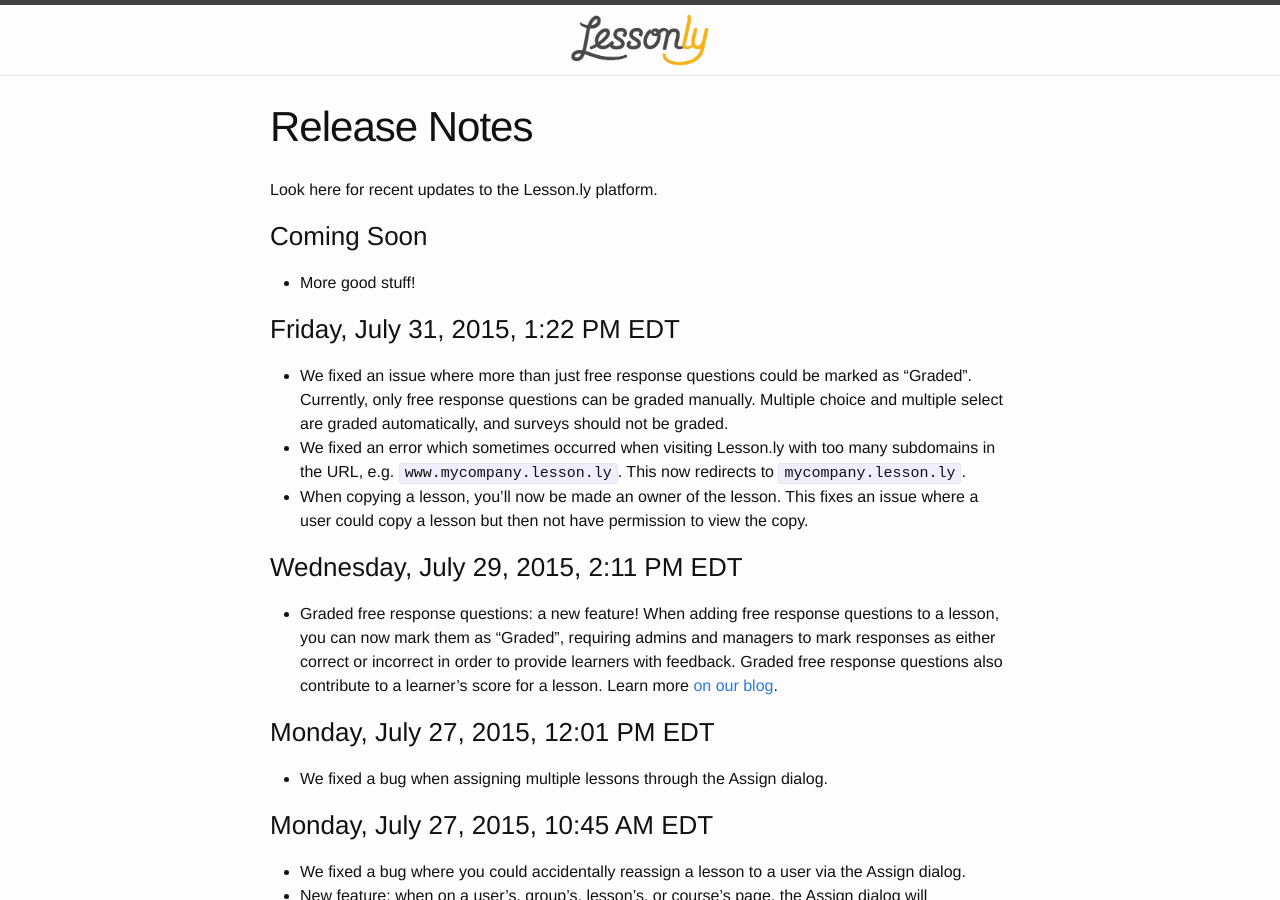
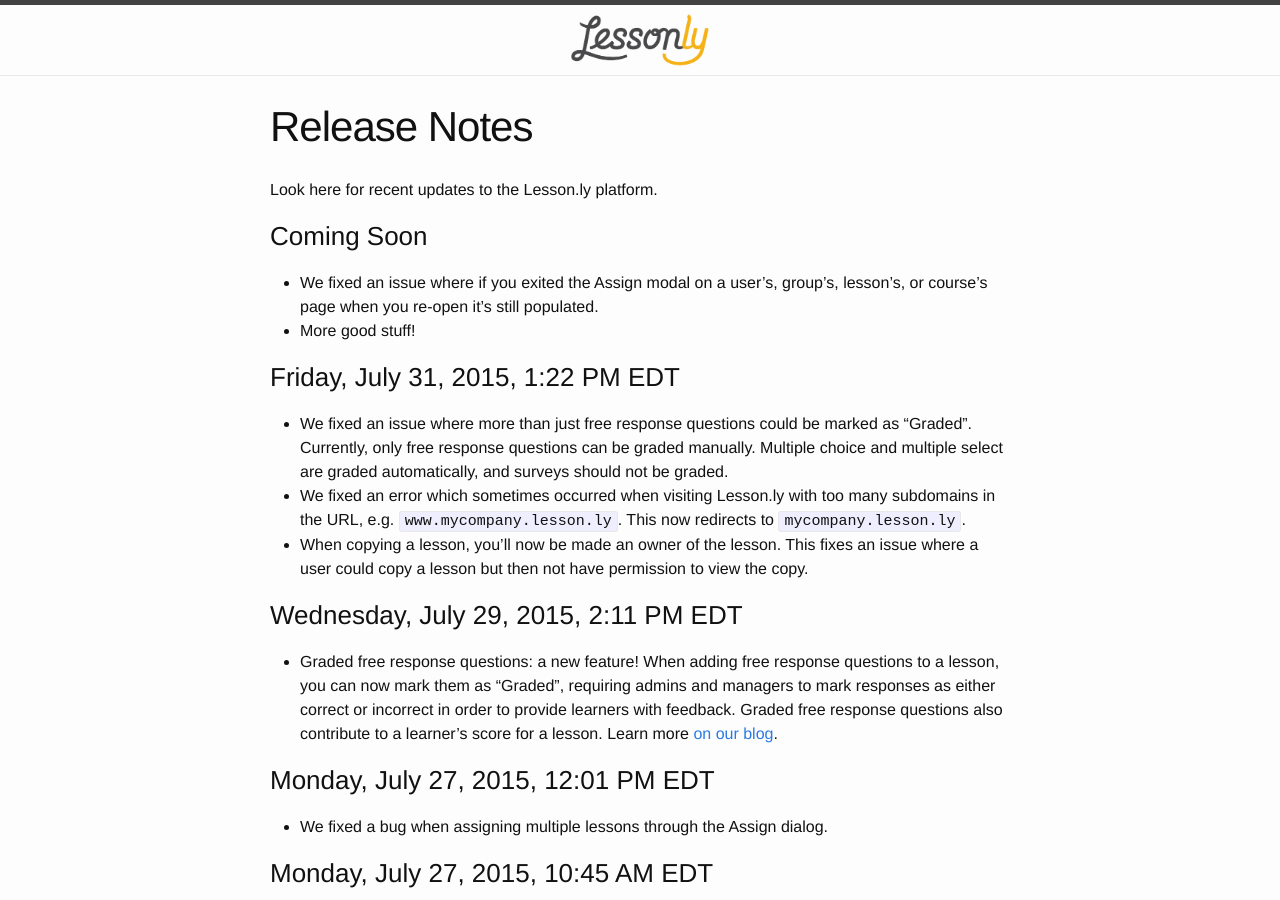
Before and after one commit to isabella232/lessonly.github.io, a Jekyll site: the page built from release-notes.md, in a window 1280 px wide and 900 px high. Built offline with Jekyll 4.4.1, drawn with Linux system fonts in a browser that asks for light colours.

Commit message:
auto pop fix

```diff
--- a/release-notes.md
+++ b/release-notes.md
@@ -8,6 +8,7 @@
 
 ### Coming Soon
 
+- We fixed an issue where if you exited the Assign modal on a user's, group's, lesson's, or course's page when you re-open it's still populated.
 - More good stuff!
 
 ### Friday, July 31, 2015, 1:22 PM EDT
```
